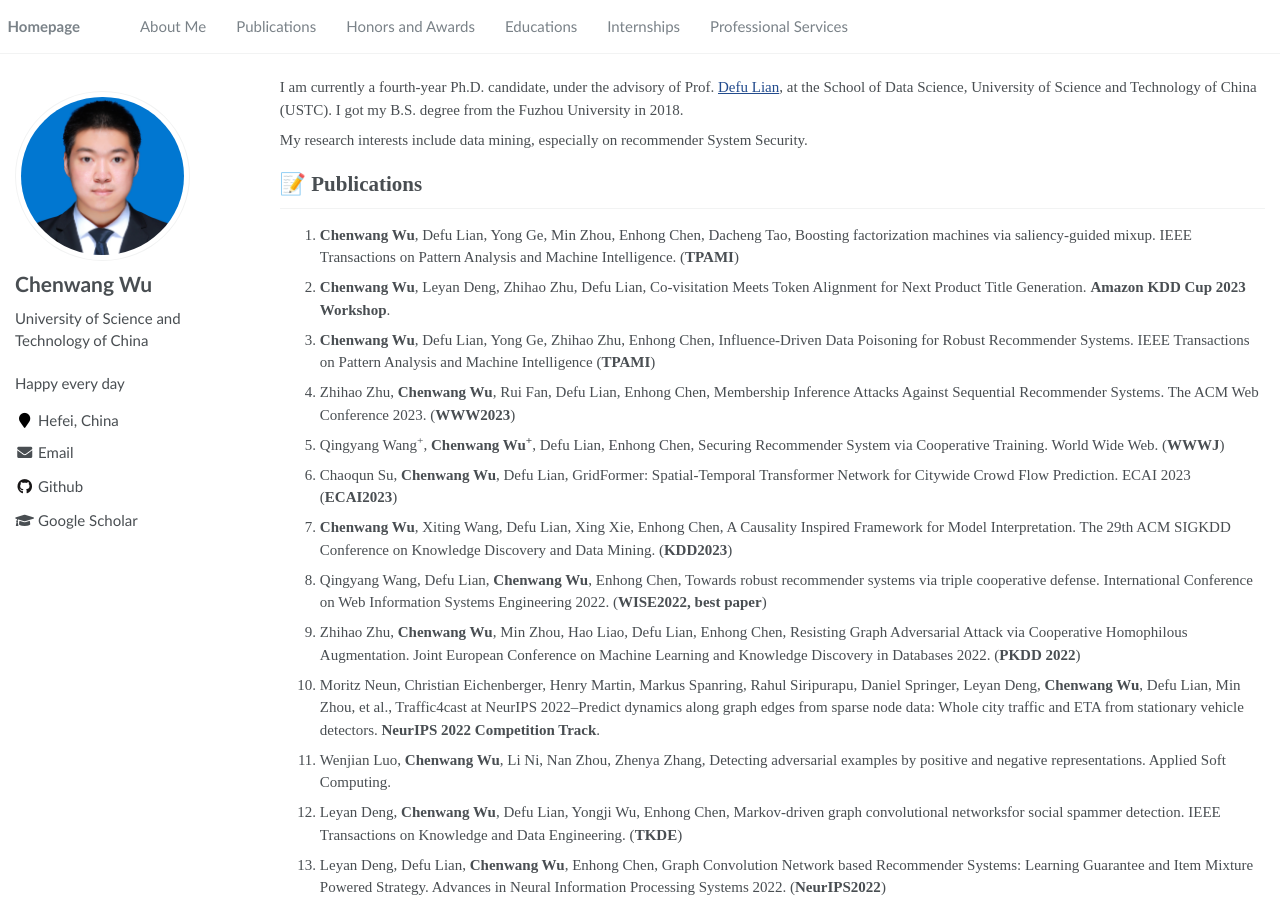
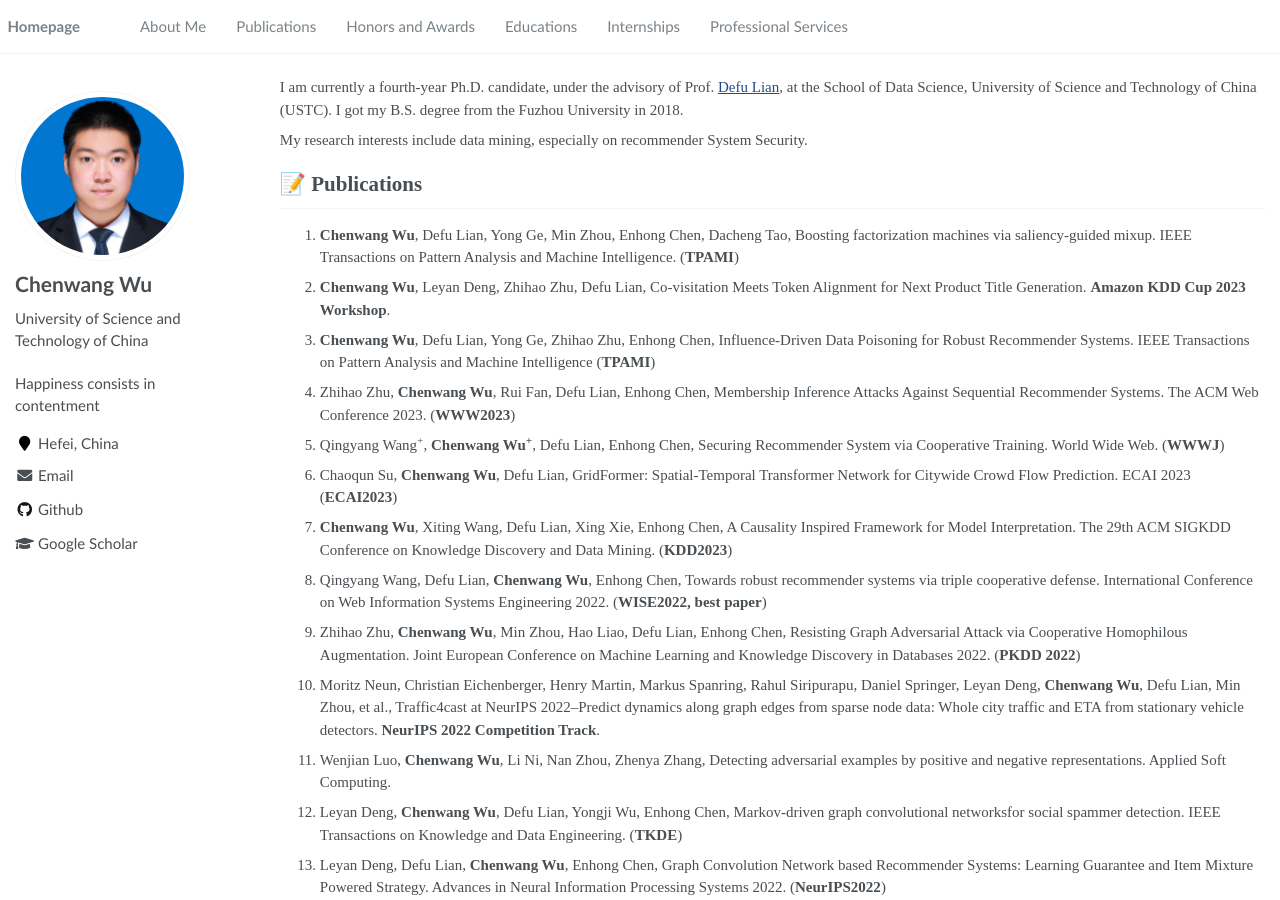
Before and after one commit to Daftstone/Daftstone.github.io, a Jekyll site: the page built from _pages/about.md, in a window 1280 px wide and 900 px high. Built offline with Jekyll 4.4.1, drawn with Linux system fonts in a browser that asks for light colours.

Commit message:
Update _config.yml

```diff
--- a/_config.yml
+++ b/_config.yml
@@ -7,7 +7,7 @@
 
 # Site Settings
 title                    : "Chenwang Wu"
-description              : "Happy every day"
+description              : "Happiness consists in contentment"
 repository               : "Daftstone/Daftstone.github.io"
 google_scholar_stats_use_cdn : true
 
```
